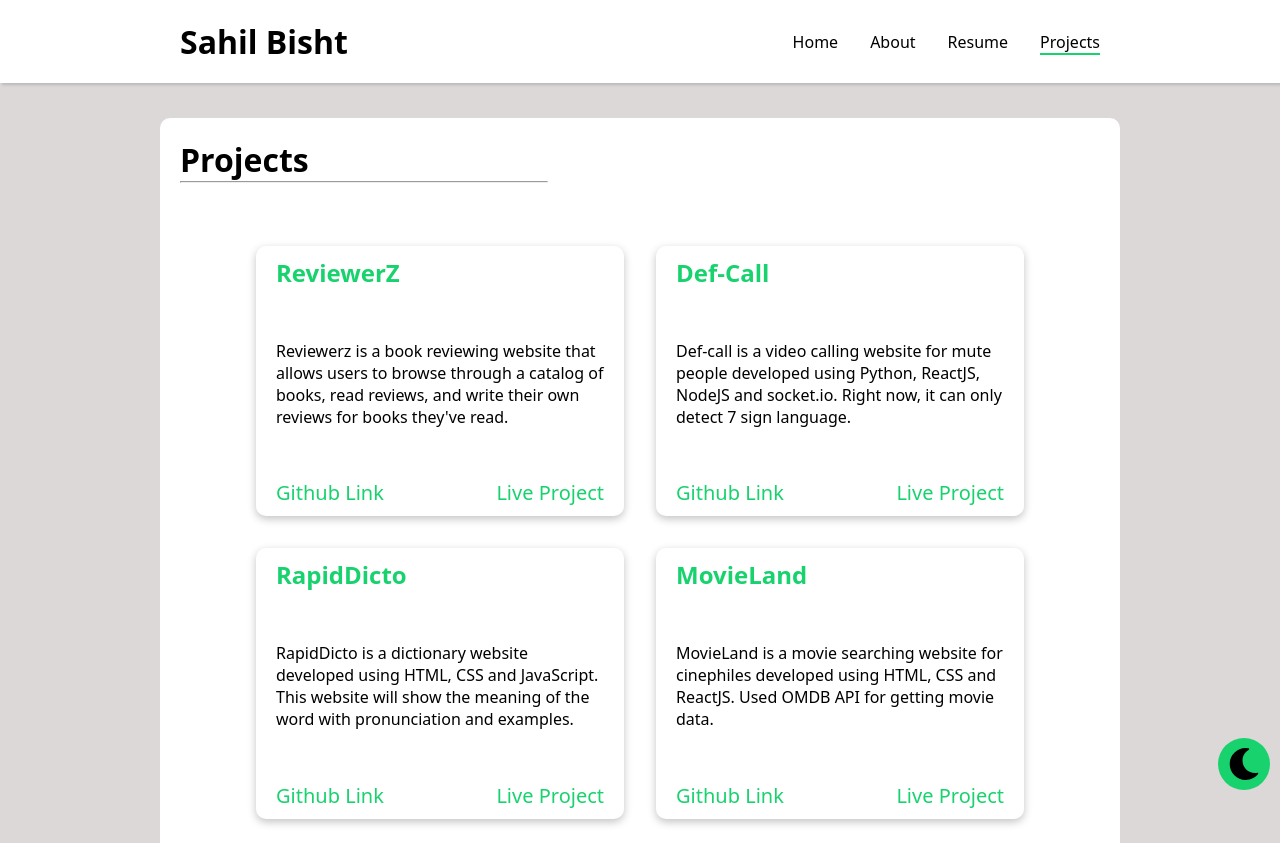
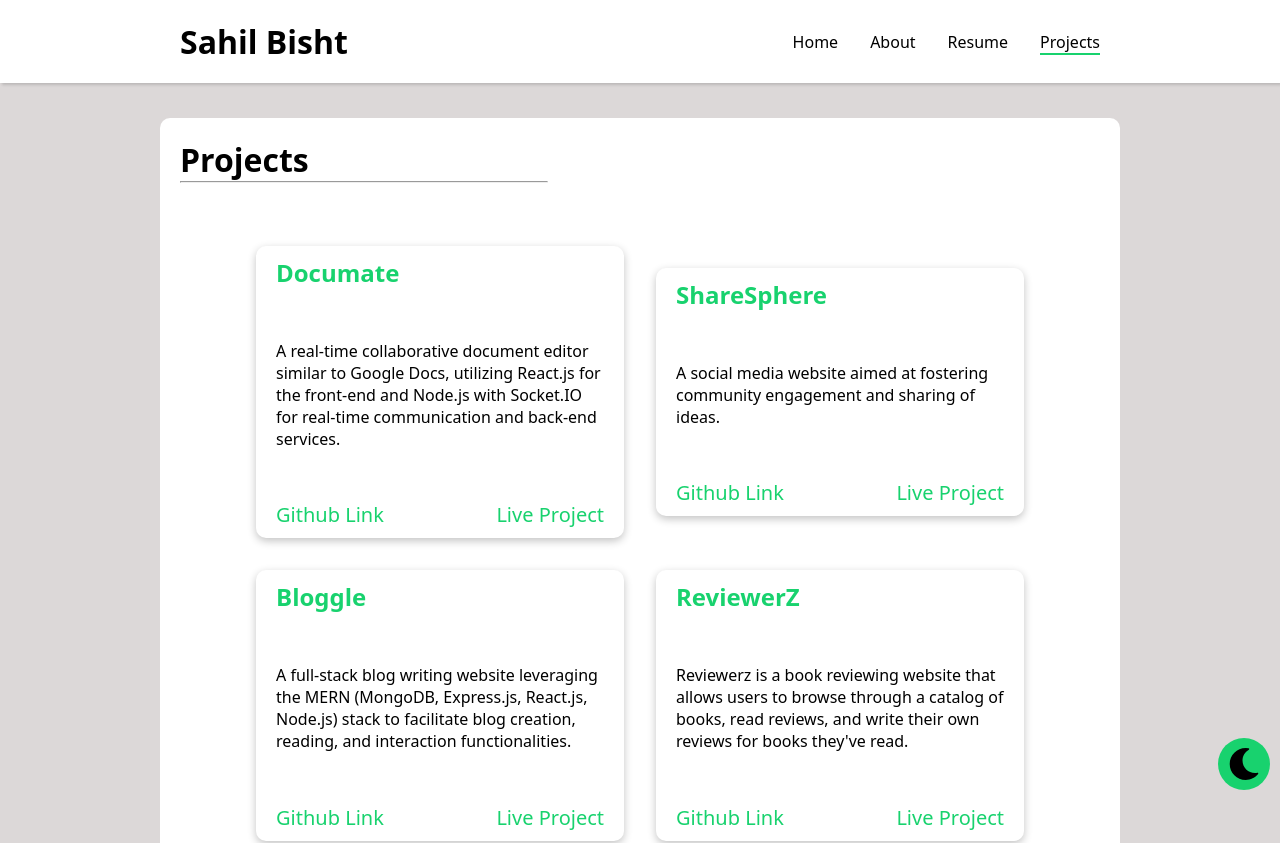
Before and after one commit to codemaniac-sahil/portfolio, a React (Create React App) app: page /project in a window 1280 px wide. Shown: the top 843 px of the page. Built offline with nearby package versions, Linux system fonts and the light colour scheme.

Commit message:
Major fixes: New resume uploaded, Added new projects and Changed about section

```diff
--- a/package.json
+++ b/package.json
@@ -12,6 +12,7 @@
     "react-pdf": "^6.2.1",
     "react-router-dom": "^6.6.1",
     "react-scripts": "5.0.1",
+    "react-simple-typewriter": "^5.0.1",
     "web-vitals": "^2.1.4"
   },
   "scripts": {
--- a/src/App.js
+++ b/src/App.js
@@ -6,10 +6,26 @@ import Home from "./components/Home";
 // import Navbar from './components/Navbar';
 import Resume from "./components/Resume";
 import Project from "./components/Project";
-import { useState } from "react";
+import { useEffect, useState } from "react";
 
 function App() {
-  const [theme, setTheme] = useState("light");
+  const [theme, setTheme] = useState(localStorage.getItem('theme') || 'light');
+  useEffect(() => {
+    // Get theme from localStorage on initial render
+    const storedTheme = localStorage.getItem('theme');
+    if (storedTheme) {
+      setTheme(storedTheme);
+    }
+  }, []);
+  useEffect(() => {
+    // Update localStorage whenever theme changes
+    localStorage.setItem('theme', theme);
+
+    // Update the body class to reflect the theme
+    document.body.className = theme;
+
+  }, [theme]);
+
   const toggleTheme = () => {
     if (theme === "dark") {
       setTheme("light");
--- a/src/components/About.js
+++ b/src/components/About.js
@@ -22,7 +22,7 @@ import mysql from '../skill-images/mysql.png'
 
 
 function About(props) {
-  const getAge=()=>{
+  const getAge = () => {
     const birthYear = new Date('12/08/2001').getFullYear();
     const currentYear = new Date().getFullYear();
     const age = currentYear - birthYear;
@@ -45,27 +45,10 @@ function About(props) {
               <img src={require("../images/myprofile.jpg")} alt="myprofile" />
             </div>
             <div className="aboutme-section">
-              <h1>Web Developer</h1>
+              <h1>Full Stack Developer</h1>
               <p>
-                {" "}
-                Hi there! I'm Sahil, a passionate MERN Stack Developer and Solana Developer with a knack for turning ideas into reality through coding magic. 🚀<br/>
 
-🔹 Who am I?<br/>
-I'm a self-motivated and curious individual who thrives on challenges and loves to dive deep into the world of web development. My journey began with a fascination for MERN (MongoDB, Express.js, React, Node.js) stack and has recently expanded into the exciting realm of Solana blockchain development.<br/>
-
-🔹 What I Bring to the Table:<br/>
-While I may not have formal experience, my dedication and commitment have led me to embark on remarkable projects showcasing my skills and determination. These projects are not just code; they represent my passion and the countless hours I've poured into refining my craft.<br/>
-
-🔹 What Drives Me:<br/>
-I'm motivated by the opportunity to learn and improve continuously. The ever-evolving nature of technology keeps me on my toes, and I'm committed to staying at the forefront of innovation in the web and blockchain domains.<br/>
-
-🔹 What's Next:<br/>
-I'm excited to join a team where I can collaborate with like-minded professionals, contribute to innovative projects, and further hone my development skills. While my journey is just beginning, I'm eager to make a meaningful impact in the tech world.<br/>
-
-🔹 Let's Connect:<br/>
-If you're passionate about cutting-edge technologies, web development, or the potential of blockchain, I'd love to connect! Feel free to reach out to me on LinkedIn.<br/>
-
-Thank you for stopping by, and I'm looking forward to the exciting opportunities that lie ahead in this coding adventure! 🌟<br/>{" "}
+                I am Sahil Bisht, a passionate Full-Stack Developer with a knack for creating efficient and user-friendly solutions. I hold a Bachelor's degree in Computer Science from KIET Group of Institutions and have honed my skills working at EasyEd, where I led both front-end and back-end development initiatives. My technical expertise spans across various technologies such as React, Node.js, MongoDB, Express.js, and PHP. I also have a strong understanding of cloud platforms like Amazon AWS, Microsoft Azure, and GCP, and I am proficient in Docker. My portfolio includes diverse projects, including a real-time collaborative document editor and a specialized video calling platform for deaf and mute individuals. I am always eager to learn and adapt to new technologies and challenges. In my spare time, I enjoy contributing to open-source projects and exploring new tech trends.
               </p>
               <div className="info">
                 <div className="info-1">
@@ -104,40 +87,40 @@ Thank you for stopping by, and I'm looking forward to the exciting opportunities
           </div>
           <div className="skill-image">
             <div className="skill-img-card">
-              <img src={javascript} alt="JavaScript"/>
+              <img src={javascript} alt="JavaScript" />
             </div>
             <div className="skill-img-card">
-              <img src={react} alt="reactJs"/>
-            </div>
-             <div className="skill-img-card">
-              <img src={python} alt="python"/>
+              <img src={react} alt="reactJs" />
             </div>
             <div className="skill-img-card">
-              <img src={php} alt="php"/>
+              <img src={python} alt="python" />
             </div>
             <div className="skill-img-card">
-              <img src={github} alt="github"/>
+              <img src={php} alt="php" />
             </div>
             <div className="skill-img-card">
-              <img src={clang} alt="clang"/>
+              <img src={github} alt="github" />
             </div>
             <div className="skill-img-card">
-              <img src={mongodb} alt="mongodb"/>
+              <img src={clang} alt="clang" />
             </div>
             <div className="skill-img-card">
-              <img src={nodejs} alt="nodejs"/>
+              <img src={mongodb} alt="mongodb" />
             </div>
             <div className="skill-img-card">
-              <img src={aws} alt="aws"/>
+              <img src={nodejs} alt="nodejs" />
             </div>
             <div className="skill-img-card">
-              <img src={azure} alt="azure"/>
+              <img src={aws} alt="aws" />
             </div>
             <div className="skill-img-card">
-              <img src={git} alt="git"/>
+              <img src={azure} alt="azure" />
             </div>
             <div className="skill-img-card">
-              <img src={mysql} alt="mysql"/>
+              <img src={git} alt="git" />
+            </div>
+            <div className="skill-img-card">
+              <img src={mysql} alt="mysql" />
             </div>
           </div>
 
--- a/src/components/Home.js
+++ b/src/components/Home.js
@@ -2,14 +2,19 @@ import React from "react";
 import { AiFillGithub, AiFillInstagram, AiFillLinkedin } from "react-icons/ai";
 import { SiBuymeacoffee } from "react-icons/si";
 import Navbar from "./Navbar";
-import {NavLink} from 'react-router-dom'
+import { NavLink } from 'react-router-dom'
 import { useState } from "react";
 import Footer from "./Footer";
 import { FaMoon, FaSun } from "react-icons/fa";
 import guywithhoody from "../images/guywithhoody.svg";
+import { Cursor, useTypewriter } from "react-simple-typewriter";
 
 function Home(props) {
   const [show, setShow] = useState(false);
+  const [text] = useTypewriter({
+    words: ['Full Stack Developer', 'DevOps Engineer', 'Cloud Engineer', 'Blockchain Developer'],
+    loop: {}
+  })
 
   return (
     <>
@@ -19,8 +24,10 @@ function Home(props) {
             <div className="container">
               <h1>Sahil Bisht</h1>
               <h2>
-                I'm a passionate <span id="profession">Web Developer</span> from
-                India
+                I'm a experienced{" "}
+                <span id="profession">{text}</span>
+                <Cursor />
+                from India
               </h2>
               <nav className={`navbar-${props.theme}`}>
                 <NavLink
--- a/src/components/Project.js
+++ b/src/components/Project.js
@@ -20,6 +20,39 @@ function Project(props) {
             <br />
           </div>
           <div className="project-card-container">
+            <ProjectCard
+              title="Documate"
+              projectdesc="A real-time collaborative document editor similar to Google Docs, utilizing React.js for the front-end and
+Node.js with Socket.IO for real-time communication and back-end services."
+              glink="https://github.com/codemaniac-sahil/documate"
+              llink="https://docu-mate.netlify.app/"
+              theme={props.theme}
+            />
+
+
+
+            <ProjectCard
+              title="ShareSphere"
+              projectdesc="A social media website aimed at fostering community engagement and sharing of ideas."
+              glink="https://github.com/codemaniac-sahil/sharesphere"
+              llink="https://sharesphere-frontend.vercel.app/"
+              theme={props.theme}
+            />
+
+
+
+
+            <ProjectCard
+              title="Bloggle"
+              projectdesc="A full-stack blog writing website leveraging the MERN (MongoDB, Express.js, React.js, Node.js) stack to
+facilitate blog creation, reading, and interaction functionalities."
+              glink="https://github.com/codemaniac-sahil/blogglevista"
+              llink="https://blogvista-frontend.vercel.app/"
+              theme={props.theme}
+            />
+
+
+
             <ProjectCard
               title="ReviewerZ"
               projectdesc="Reviewerz is a book reviewing website that allows users to browse through a catalog of books, read reviews, and write their own reviews for books they've read."
```
Also changed, not shown: 2 other files (tests, documents, lock files or other folders).
